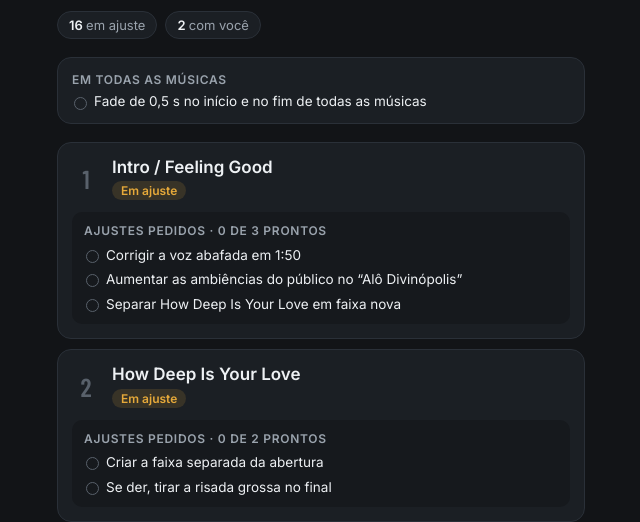
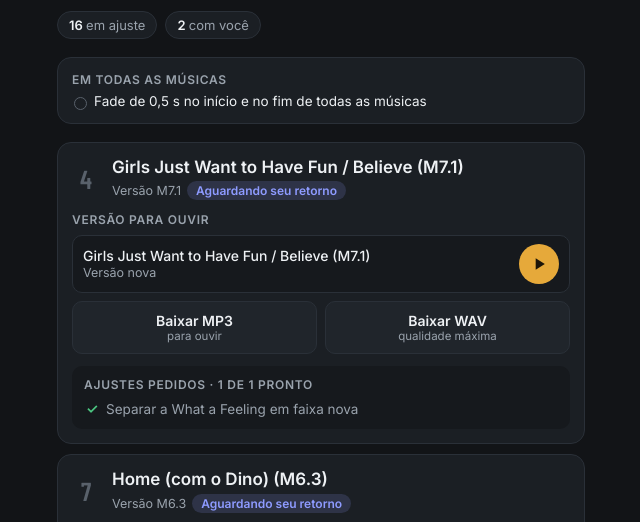
Before and after one commit to lluizitos/ar-ouvir-0rwpal, a plain HTML site: page index.html in a window 1280 px wide. Shown: the part 219-741 px from the top of the page, without its empty margins (319-959 px from the left). Drawn offline with nearby package versions, Linux system fonts and the light colour scheme.

Commit message:
Músicas entregues no topo da lista

```diff
--- a/index.html
+++ b/index.html
@@ -127,6 +127,7 @@ const fmt=b=>b>=1073741824?(b/1073741824).toFixed(2).replace(".",",")+" GB":b>=1
 
 fetch("musicas.json?v="+Date.now()).then(r=>r.json()).then(d=>{
   ENVIO=d.envio_url||"";
+  const ent=m=>!!(m.mp3||(m.versoes||[]).some(v=>v.mp3||v.ouvir));d.musicas=d.musicas.filter(ent).concat(d.musicas.filter(m=>!ent(m)));
   if(d.musicas.some(m=>m.mp3||m.versoes))document.getElementById("sub").textContent="Toque no play para ouvir aqui."+(d.musicas.some(m=>m.mp3||(m.versoes||[]).some(v=>v.mp3))?" MP3 e WAV baixam direto no celular.":"")+" Embaixo de cada música estão os ajustes que você pediu, marcados conforme ficam prontos.";
   const c={ajuste:0,finalizada:0,previa:0,aprovada:0,enviada:0,finalizando:0,arquivos:0};d.musicas.forEach(m=>c[m.status]++);
   const ct=document.getElementById("count");
```
